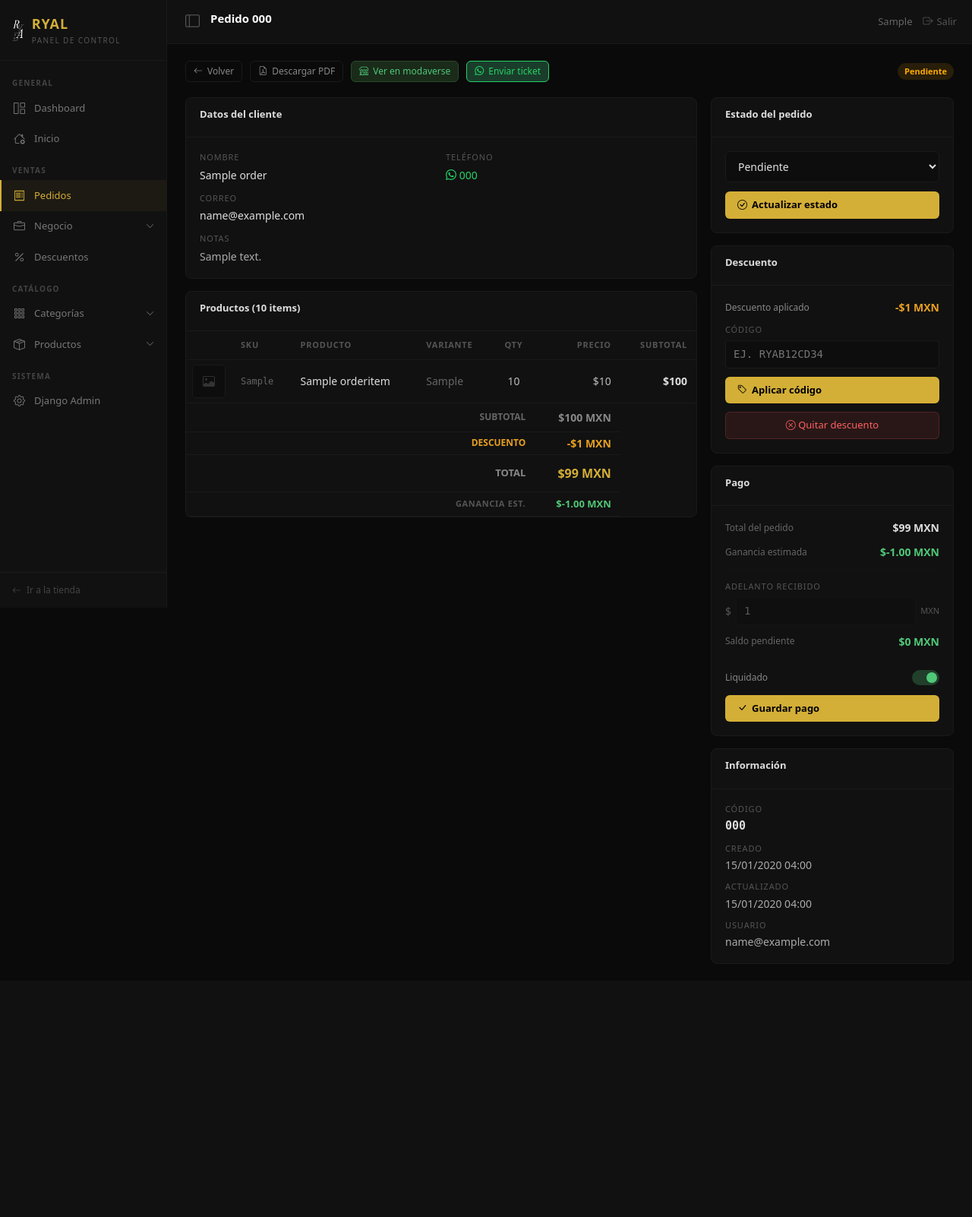
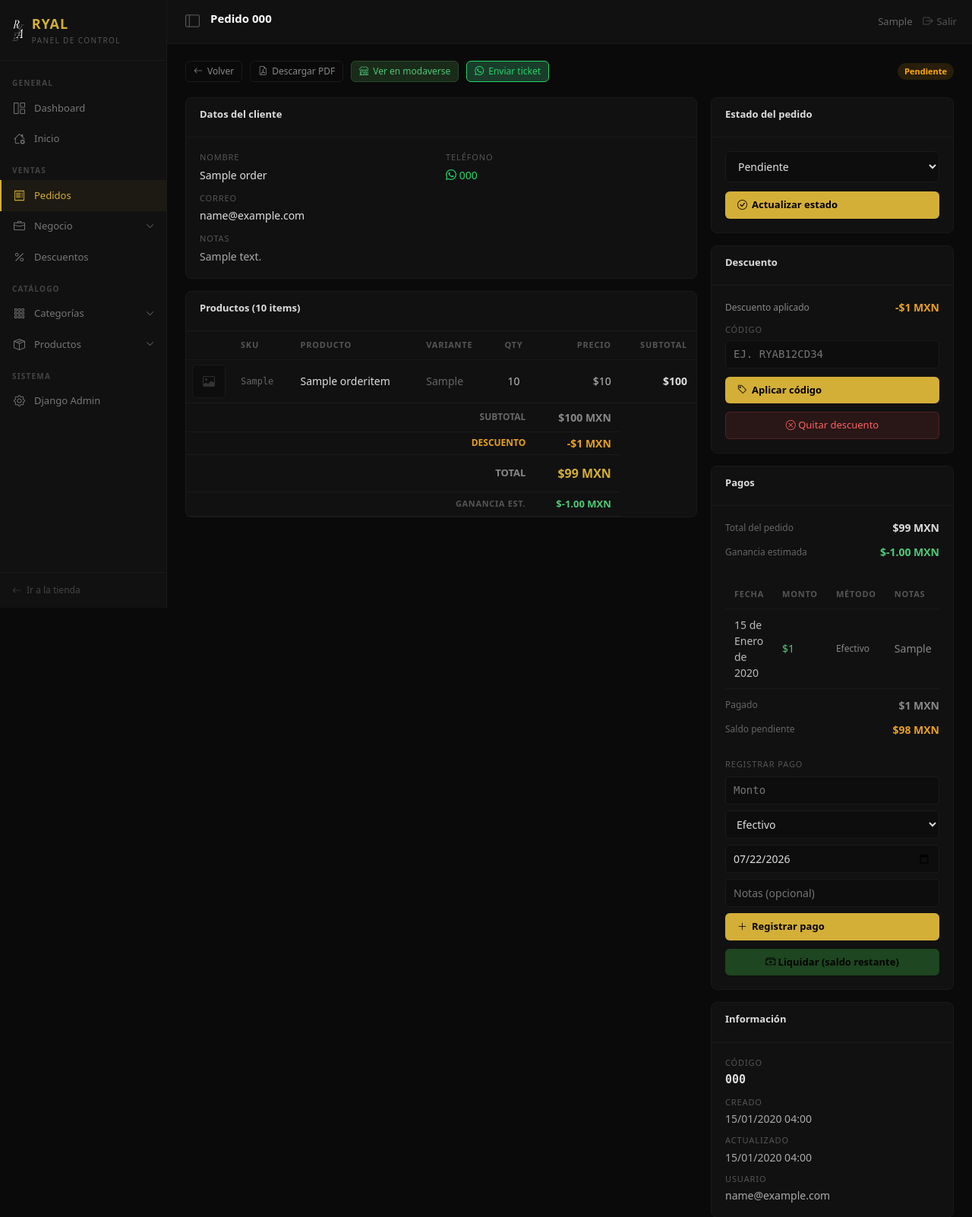
Before and after one commit to Brayan13141/RYAL, a Django app: page /panel/pedidos/1/ in a window 1280 px wide. Shown: the top 1602 px of the page at 76% size. Before the commit the page ends 1249 px from the top, so only its background shows below. Run offline with Django 5.2, Linux system fonts and the light colour scheme; a user stored in the database is signed in; tables that the repository leaves empty hold one stand-in row (values such as "Sample post"); data that the repository does not hold is empty.

Commit message:
feat(panel): UI de historial de pagos + liquidar en detalle de pedido
Co-Authored-By: Claude Opus 4.8 <noreply@anthropic.com>
Claude-Session: https://claude.ai/code/session_01R5FefEnNx5Enr7TmA559Me

```diff
--- a/config/panel/views.py
+++ b/config/panel/views.py
@@ -471,13 +471,14 @@ def orders_export(request):
 @_staff
 def order_detail(request, pk):
     order = get_object_or_404(
-        Order.objects.prefetch_related('items__product__images', 'items__variant'),
+        Order.objects.prefetch_related('items__product__images', 'items__variant', 'payments'),
         pk=pk,
     )
     return render(request, 'panel/order_detail.html', {
         'order':           order,
         'status_choices':  Order.STATUS_CHOICES,
         'items_subtotal':  order.total + order.descuento_aplicado,
+        'today_iso':       timezone.localdate().isoformat(),
     })
 
 
--- a/config/templates/panel/order_detail.html
+++ b/config/templates/panel/order_detail.html
@@ -213,16 +213,15 @@
       </div>
     </div>
 
-    <!-- Pago -->
+    <!-- Pagos -->
     <div class="p-card" style="margin-bottom:16px;">
-      <div class="p-card-head"><h2>Pago</h2></div>
+      <div class="p-card-head"><h2>Pagos</h2></div>
       <div class="p-card-body" style="display:flex;flex-direction:column;gap:11px;">
 
         <div style="display:flex;justify-content:space-between;align-items:center;">
           <span style="font-size:12px;color:#666;">Total del pedido</span>
           <span id="orderTotalDisplay" style="font-weight:700;color:#ddd;">${{ order.total|floatformat:0 }} MXN</span>
         </div>
-
         <div style="display:flex;justify-content:space-between;align-items:center;">
           <span style="font-size:12px;color:#666;">Ganancia estimada</span>
           <span style="font-weight:600;color:#50c878;">${{ order.ganancia }} MXN</span>
@@ -230,35 +229,67 @@
 
         <hr style="border:none;border-top:1px solid #1a1a1a;margin:2px 0;">
 
-        <div>
-          <label style="font-size:11px;color:#555;text-transform:uppercase;letter-spacing:.08em;display:block;margin-bottom:5px;">Adelanto recibido</label>
-          <div style="display:flex;align-items:center;gap:6px;">
-            <span style="color:#555;font-size:14px;">$</span>
-            <input type="number" id="depositInput" value="{{ order.deposit|floatformat:0 }}" min="0" step="1"
-                   style="flex:1;background:#0d0d0d;border:1px solid #1a1a1a;color:#ddd;padding:7px 10px;border-radius:4px;font-size:14px;font-family:monospace;outline:none;">
-            <span style="font-size:11px;color:#555;">MXN</span>
-          </div>
+        <div style="overflow-x:auto;">
+          <table class="p-table" style="width:100%;">
+            <thead><tr><th>Fecha</th><th>Monto</th><th>Método</th><th>Notas</th><th></th></tr></thead>
+            <tbody id="pagosBody">
+              {% for pago in order.payments.all %}
+              <tr data-pago="{{ pago.pk }}">
+                <td>{{ pago.fecha }}</td>
+                <td style="color:#50c878;">${{ pago.monto|floatformat:0 }}</td>
+                <td style="color:#888;font-size:12px;">{{ pago.get_metodo_pago_display }}</td>
+                <td style="color:#888;">{{ pago.notas|default:"—" }}</td>
+                <td style="white-space:nowrap;">
+                  <button type="button" class="btn-r btnDelPago" data-url="{% url 'panel:order_payment_delete' pago.pk %}"
+                          style="padding:4px 9px;font-size:11px;" title="Eliminar pago">
+                    <i class="bi bi-trash"></i>
+                  </button>
+                </td>
+              </tr>
+              {% empty %}
+              <tr id="pagosEmpty"><td colspan="5" style="text-align:center;color:#555;padding:14px;">Sin pagos</td></tr>
+              {% endfor %}
+            </tbody>
+          </table>
         </div>
 
         <div style="display:flex;justify-content:space-between;align-items:center;">
+          <span style="font-size:12px;color:#666;">Pagado</span>
+          <span id="totalPagado" style="font-weight:600;color:#888;">${{ order.total_pagado|floatformat:0 }} MXN</span>
+        </div>
+        <div style="display:flex;justify-content:space-between;align-items:center;">
           <span style="font-size:12px;color:#666;">Saldo pendiente</span>
-          <span id="balanceDue" style="font-weight:600;color:{% if order.balance_due <= 0 %}#50c878{% else %}#e8a020{% endif %};">
+          <span id="balanceDue" style="font-weight:700;color:{% if order.balance_due <= 0 %}#50c878{% else %}#e8a020{% endif %};">
             ${{ order.balance_due|floatformat:0 }} MXN
           </span>
+        </div>
+        <div id="liquidadoBadge" style="text-align:center;font-size:12px;color:#50c878;display:{% if order.balance_due <= 0 %}block{% else %}none{% endif %};">
+          <i class="bi bi-check-circle"></i> Liquidado
         </div>
 
         <hr style="border:none;border-top:1px solid #1a1a1a;margin:2px 0;">
 
-        <div style="display:flex;justify-content:space-between;align-items:center;">
-          <span style="font-size:12px;color:#888;">Liquidado</span>
-          <label class="tog" title="{% if order.is_paid %}Marcar como pendiente{% else %}Marcar como liquidado{% endif %}">
-            <input type="checkbox" id="isPaidCheck" class="tog-input-plain" {% if order.is_paid %}checked{% endif %}>
-            <span class="tog-sl"></span>
-          </label>
+        <div style="display:flex;flex-direction:column;gap:8px;">
+          <label style="font-size:11px;color:#555;text-transform:uppercase;letter-spacing:.08em;">Registrar pago</label>
+          <input type="number" id="pagoMonto" placeholder="Monto" min="1" step="1"
+                 style="background:#0d0d0d;border:1px solid #1a1a1a;color:#ddd;padding:7px 10px;border-radius:4px;font-size:14px;font-family:monospace;outline:none;">
+          <select id="pagoMetodo" style="background:#0d0d0d;border:1px solid #1a1a1a;color:#ddd;padding:7px 10px;border-radius:4px;font-size:14px;outline:none;">
+            <option value="efectivo">Efectivo</option>
+            <option value="transferencia">Transferencia</option>
+            <option value="tarjeta">Tarjeta</option>
+            <option value="otro">Otro</option>
+          </select>
+          <input type="date" id="pagoFecha" value="{{ today_iso }}"
+                 style="background:#0d0d0d;border:1px solid #1a1a1a;color:#ddd;padding:7px 10px;border-radius:4px;font-size:14px;outline:none;">
+          <input type="text" id="pagoNotas" placeholder="Notas (opcional)"
+                 style="background:#0d0d0d;border:1px solid #1a1a1a;color:#ddd;padding:7px 10px;border-radius:4px;font-size:14px;outline:none;">
+          <button type="button" id="btnAddPago" class="btn-g" style="width:100%;">
+            <i class="bi bi-plus-lg"></i> Registrar pago
+          </button>
         </div>
 
-        <button type="button" id="btnSavePago" class="btn-g" style="width:100%;margin-top:2px;">
-          <i class="bi bi-check-lg"></i> Guardar pago
+        <button type="button" id="btnLiquidar" class="btn-g" style="width:100%;background:#1e4620;display:{% if order.balance_due <= 0 %}none{% else %}block{% endif %};">
+          <i class="bi bi-cash-stack"></i> Liquidar (saldo restante)
         </button>
         <div id="pagoMsg" style="display:none;font-size:12px;text-align:center;"></div>
 
@@ -355,7 +386,7 @@ async function applyCodigoDescuento(codigo) {
 
   if (data.ok) {
     ORDER_TOTAL = data.total;
-    updateBalance();
+    setBalanceUI(data.balance_due);
     document.getElementById('orderTotalDisplay').textContent = `$${Math.round(data.total)} MXN`;
 
     const descRow     = document.getElementById('descuentoRow');
@@ -400,47 +431,108 @@ document.getElementById('btnQuitarCodigo').addEventListener('click', () => {
   applyCodigoDescuento('');
 });
 
-// ── Pago ─────────────────────────────────────────────────────────────────────
-const URL_PAGO = '{% url "panel:order_payment_update" order.pk %}';
+// ── Pagos ────────────────────────────────────────────────────────────────────
 let ORDER_TOTAL = {{ order.total }};
-const depositInput = document.getElementById('depositInput');
+const URL_ADD_PAGO = '{% url "panel:order_payment_add" order.pk %}';
+const URL_LIQUIDAR = '{% url "panel:order_liquidar" order.pk %}';
 
-function updateBalance() {
-  // Liquidado manda: si está marcado como pagado, el saldo es 0.
-  const paid = document.getElementById('isPaidCheck').checked;
-  const deposit = parseFloat(depositInput.value) || 0;
-  const balance = paid ? 0 : ORDER_TOTAL - deposit;
-  const el = document.getElementById('balanceDue');
-  el.textContent = `$${Math.round(balance)} MXN`;
-  el.style.color = balance <= 0 ? '#50c878' : '#e8a020';
+function fmtMoney(n){ return '$' + Math.round(n) + ' MXN'; }
+
+function setBalanceUI(balanceDue){
+  const bal = document.getElementById('balanceDue');
+  bal.textContent = fmtMoney(balanceDue);
+  bal.style.color = balanceDue <= 0 ? '#50c878' : '#e8a020';
+  document.getElementById('liquidadoBadge').style.display = balanceDue <= 0 ? 'block' : 'none';
+  document.getElementById('btnLiquidar').style.display = balanceDue > 0 ? 'block' : 'none';
 }
-depositInput.addEventListener('input', updateBalance);
 
-function syncPaidState() {
-  const paid = document.getElementById('isPaidCheck').checked;
-  depositInput.disabled      = paid;
-  depositInput.style.opacity = paid ? '0.35' : '1';
-  depositInput.style.cursor  = paid ? 'not-allowed' : '';
-  updateBalance();
+function applyState(d){
+  document.getElementById('totalPagado').textContent = fmtMoney(d.total_pagado);
+  setBalanceUI(d.balance_due);
 }
-document.getElementById('isPaidCheck').addEventListener('change', syncPaidState);
-syncPaidState();
 
-document.getElementById('btnSavePago').addEventListener('click', async () => {
-  const msg    = document.getElementById('pagoMsg');
-  const isPaid = document.getElementById('isPaidCheck').checked ? '1' : '0';
-  const fd     = new FormData();
+function showPagoMsg(text, ok){
+  const m = document.getElementById('pagoMsg');
+  m.style.display = 'block';
+  m.style.color = ok ? '#50c878' : '#e05560';
+  m.textContent = text;
+  setTimeout(() => { m.style.display = 'none'; }, 2500);
+}
+
+function bindDelete(btn){
+  btn.addEventListener('click', async () => {
+    if (!confirm('¿Eliminar este pago?')) return;
+    const res = await fetch(btn.dataset.url, { method: 'POST', headers: { 'X-CSRFToken': CSRF } });
+    const d = await res.json();
+    if (d.ok) {
+      btn.closest('tr').remove();
+      applyState(d);
+      if (!document.querySelector('#pagosBody tr')) {
+        document.getElementById('pagosBody').innerHTML =
+          '<tr id="pagosEmpty"><td colspan="5" style="text-align:center;color:#555;padding:14px;">Sin pagos</td></tr>';
+      }
+      showPagoMsg('Pago eliminado.', true);
+    } else {
+      showPagoMsg('Error al eliminar.', false);
+    }
+  });
+}
+
+function addPagoRow(p){
+  const empty = document.getElementById('pagosEmpty');
+  if (empty) empty.remove();
+  const tr = document.createElement('tr');
+  tr.dataset.pago = p.id;
+  tr.innerHTML =
+    `<td>${p.fecha}</td>` +
+    `<td style="color:#50c878;">$${Math.round(p.monto)}</td>` +
+    `<td style="color:#888;font-size:12px;">${p.metodo_display}</td>` +
+    `<td style="color:#888;">${p.notas || '—'}</td>` +
+    `<td style="white-space:nowrap;"><button type="button" class="btn-r btnDelPago" ` +
+    `data-url="/panel/pagos/${p.id}/eliminar/" style="padding:4px 9px;font-size:11px;" title="Eliminar pago">` +
+    `<i class="bi bi-trash"></i></button></td>`;
+  document.getElementById('pagosBody').appendChild(tr);
+  bindDelete(tr.querySelector('.btnDelPago'));
+}
+
+document.getElementById('btnAddPago').addEventListener('click', async () => {
+  const monto = document.getElementById('pagoMonto').value;
+  if (!monto || parseFloat(monto) <= 0) { showPagoMsg('Monto inválido.', false); return; }
+  const fd = new FormData();
   fd.append('csrfmiddlewaretoken', CSRF);
-  fd.append('deposit', depositInput.value || '0');
-  fd.append('is_paid', isPaid);
+  fd.append('monto', monto);
+  fd.append('metodo_pago', document.getElementById('pagoMetodo').value);
+  fd.append('fecha', document.getElementById('pagoFecha').value);
+  fd.append('notas', document.getElementById('pagoNotas').value);
+  const res = await fetch(URL_ADD_PAGO, { method: 'POST', body: fd });
+  const d = await res.json();
+  if (d.ok) {
+    addPagoRow(d.payment);
+    applyState(d);
+    document.getElementById('pagoMonto').value = '';
+    document.getElementById('pagoNotas').value = '';
+    showPagoMsg('Pago registrado ✓', true);
+  } else {
+    showPagoMsg('Error al registrar.', false);
+  }
+});
 
-  const res  = await fetch(URL_PAGO, { method: 'POST', body: fd });
-  const data = await res.json();
-  msg.style.color   = data.ok ? '#50c878' : '#e05560';
-  msg.textContent   = data.ok ? 'Guardado.' : 'Error al guardar.';
-  msg.style.display = 'block';
-  setTimeout(() => { msg.style.display = 'none'; }, 2500);
+document.getElementById('btnLiquidar').addEventListener('click', async () => {
+  if (!confirm('¿Registrar un pago por el saldo restante y liquidar el pedido?')) return;
+  const fd = new FormData();
+  fd.append('csrfmiddlewaretoken', CSRF);
+  const res = await fetch(URL_LIQUIDAR, { method: 'POST', body: fd });
+  const d = await res.json();
+  if (d.ok) {
+    if (d.payment) addPagoRow(d.payment);
+    applyState(d);
+    showPagoMsg('Pedido liquidado ✓', true);
+  } else {
+    showPagoMsg('Error al liquidar.', false);
+  }
 });
+
+document.querySelectorAll('.btnDelPago').forEach(bindDelete);
 
 // ── Estado ───────────────────────────────────────────────────────────────────
 document.getElementById('btnStatus').addEventListener('click', async () => {
```
Also changed, not shown: config/panel/tests.py (+28 -0 lines).
